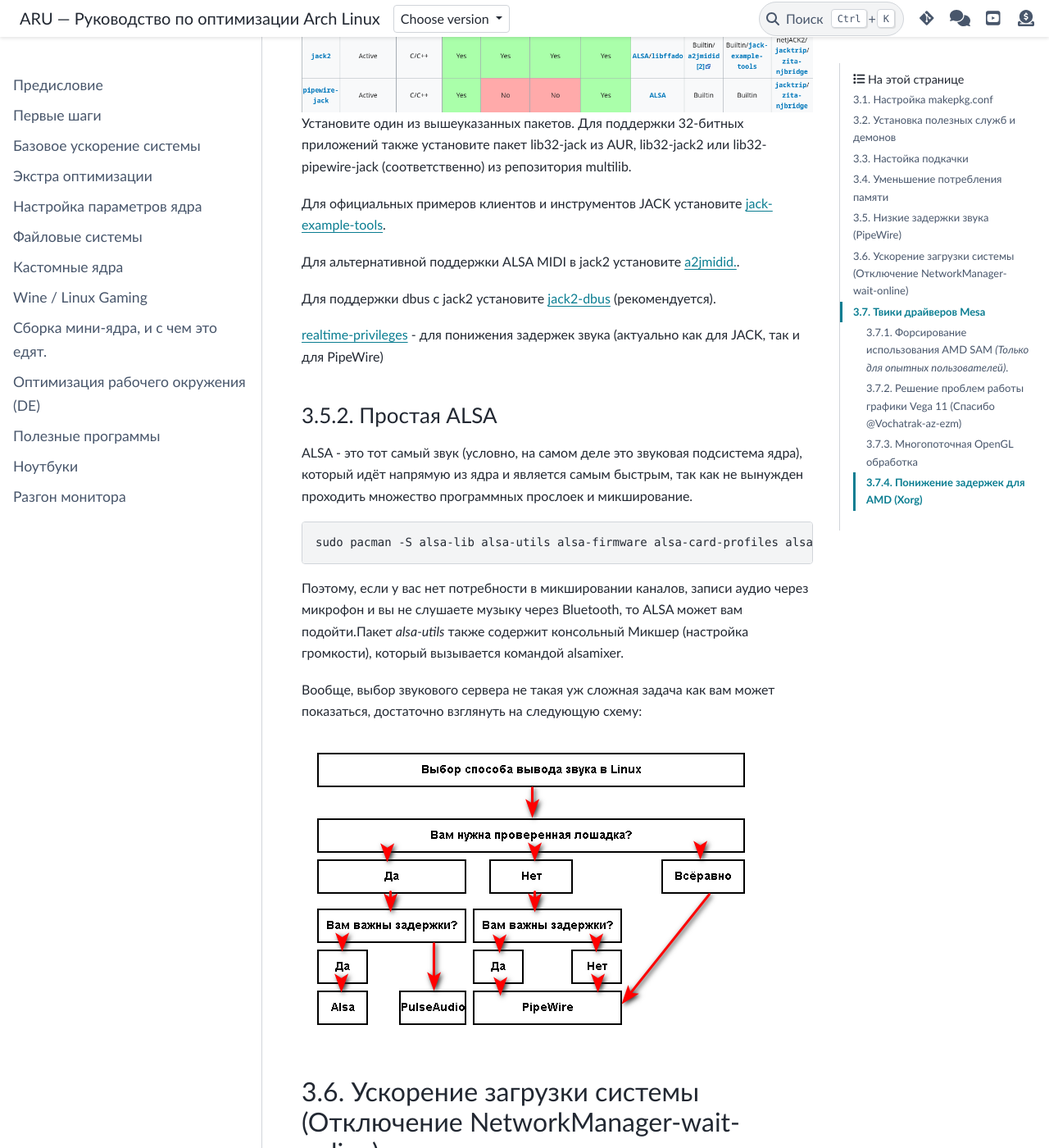
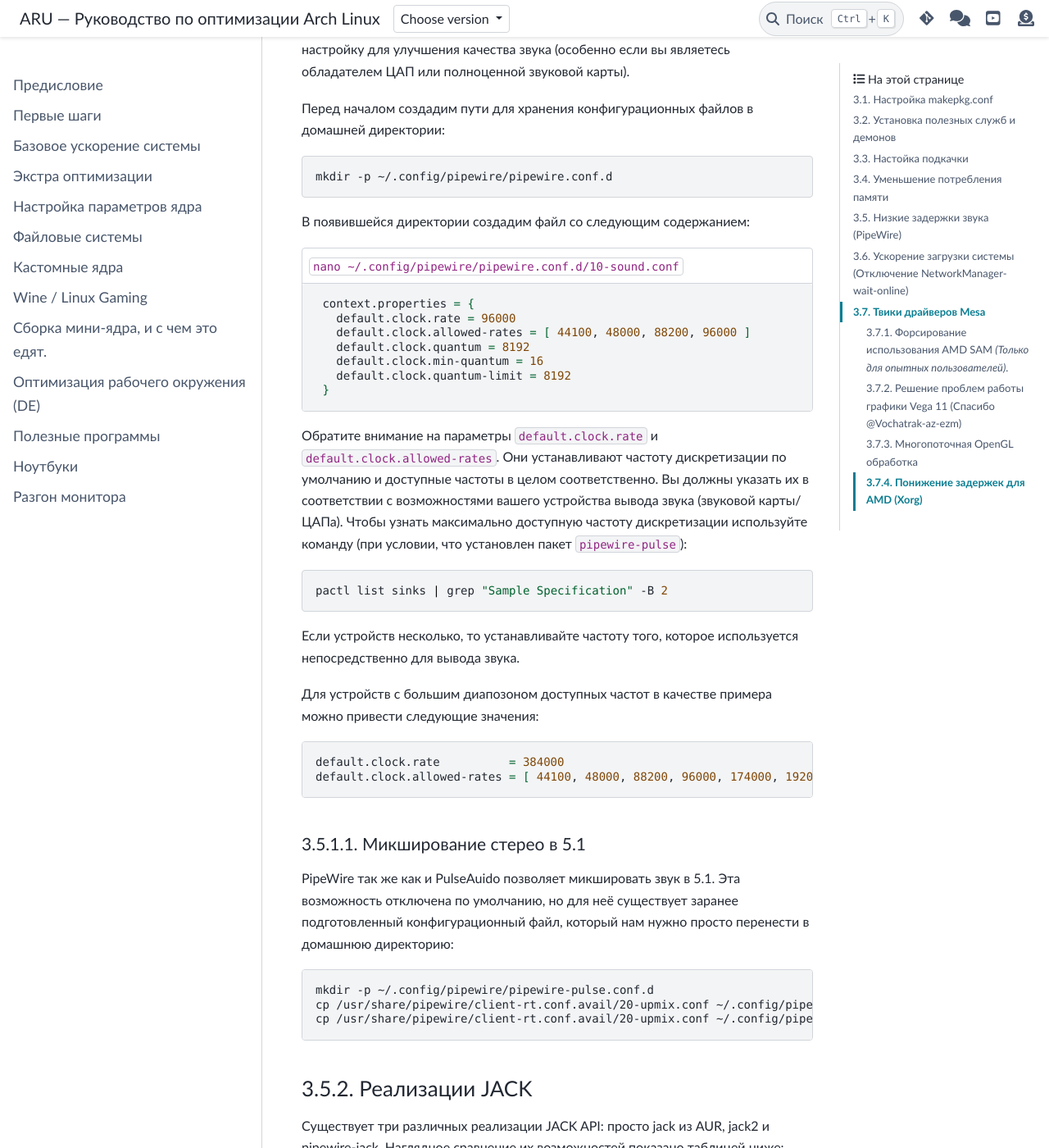
Before and after one commit to ventureoo/ARU, a Sphinx documentation site: the page built from docs/source/generic-system-acceleration.rst, in a window 1280 px wide and 1400 px high, scrolled down 8137 px. Shown: the whole window at 82% size. Built offline with Sphinx 7.4.7 and the PyData theme 0.15.4, drawn with Linux system fonts in a browser that asks for light colours; some of the changed text lies outside the part shown.

Commit message:
generic-system-acceleration: Add a section on PipeWire setup

```diff
--- a/docs/source/generic-system-acceleration.rst
+++ b/docs/source/generic-system-acceleration.rst
@@ -344,8 +344,12 @@ https://github.com/lovell/sharp/issues/955
 это новая альтернатива PulseAudio, которая призвана избавить от
 проблем PulseAudio, уменьшить задержки звука и потребление памяти. ::
 
-  sudo pacman -S pipewire pipewire-pulse pipewire-jack lib32-pipewire
+  sudo pacman -S pipewire pipewire-pulse pipewire-jack lib32-pipewire gst-plugin-pipewire
   systemctl --user enable --now pipewire pipewire.socket pipewire-pulse wireplumber
+
+.. note:: Пакет ``lib32-pipewire`` нужен для правильной работы звука в
+   32-битных играх (в том числе запускаемых через Wine) или
+   приложениях.
 
 Для непосредственно уменьшения самих задержек установим дополнительный
 пакет ``realtime-privileges`` и добавим пользователя в группу
@@ -356,6 +360,72 @@ https://github.com/lovell/sharp/issues/955
 
 Дополнительно советуем установить реализацию Jack API. См. раздел
 ниже.
+
+.. index:: pipewire, lowlatency, audio, sound
+.. _pipewire_setup:
+
+--------------------
+Настройка PipeWire
+--------------------
+
+Несмотря на то, что настройки по умолчанию могут работать достаточно
+хорошо для большинства оборудования, имеет смысл выполнить
+дополнительную настройку для улучшения качества звука (особенно если
+вы являетесь обладателем ЦАП или полноценной звуковой карты).
+
+Перед началом создадим пути для хранения конфигурационных файлов в
+домашней директории::
+
+  mkdir -p ~/.config/pipewire/pipewire.conf.d
+
+В появившейся директории создадим файл со следующим содержанием:
+
+.. code-block:: shell
+  :caption: ``nano ~/.config/pipewire/pipewire.conf.d/10-sound.conf``
+
+   context.properties = {
+     default.clock.rate = 96000
+     default.clock.allowed-rates = [ 44100, 48000, 88200, 96000 ]
+     default.clock.quantum = 8192
+     default.clock.min-quantum = 16
+     default.clock.quantum-limit = 8192
+   }
+
+Обратите внимание на параметры ``default.clock.rate`` и
+``default.clock.allowed-rates``. Они устанавливают частоту
+дискретизации по умолчанию и доступные частоты в целом соответственно.
+Вы должны указать их в соответствии с возможностями вашего устройства
+вывода звука (звуковой карты/ЦАПа). Чтобы узнать максимально доступную
+частоту дискретизации используйте команду (при условии, что установлен
+пакет ``pipewire-pulse``)::
+
+  pactl list sinks | grep "Sample Specification" -B 2
+
+Если устройств несколько, то устанавливайте частоту того, которое
+используется непосредственно для вывода звука.
+
+Для устройств с большим диапозоном доступных частот в качестве примера
+можно привести следующие значения::
+
+  default.clock.rate          = 384000
+  default.clock.allowed-rates = [ 44100, 48000, 88200, 96000, 174000, 192000, 384000, 768000 ]
+
+.. index:: pipewire, upmix, 5.1, sound
+.. _upmixing-5.1:
+
+^^^^^^^^^^^^^^^^^^^^^^^^^^^
+Микширование стерео в 5.1
+^^^^^^^^^^^^^^^^^^^^^^^^^^^
+
+PipeWire так же как и PulseAuido позволяет микшировать звук в 5.1.
+Эта возможность отключена по умолчанию, но для неё существует заранее
+подготовленный конфигурационный файл, который нам нужно просто
+перенести в домашнюю директорию::
+
+  mkdir -p ~/.config/pipewire/pipewire-pulse.conf.d
+  cp /usr/share/pipewire/client-rt.conf.avail/20-upmix.conf ~/.config/pipewire/pipewire-pulse.conf.d
+  cp /usr/share/pipewire/client-rt.conf.avail/20-upmix.conf ~/.config/pipewire/client-rt.conf.d
+
 
 -----------------
 Реализации JACK
@@ -381,9 +451,6 @@ lib32-pipewire-jack (соответственно) из репозитория m
 Для поддержки dbus с jack2 установите `jack2-dbus
 <https://archlinux.org/packages/extra/x86_64/jack2-dbus/>`_
 (рекомендуется).
-
-`realtime-privileges <https://archlinux.org/packages/community/any/realtime-privileges/>`_
-- для понижения задержек звука (актуально как для JACK, так и для PipeWire)
 
 .. index:: lowlatency, audio, alsa
 .. _alsa:
```
